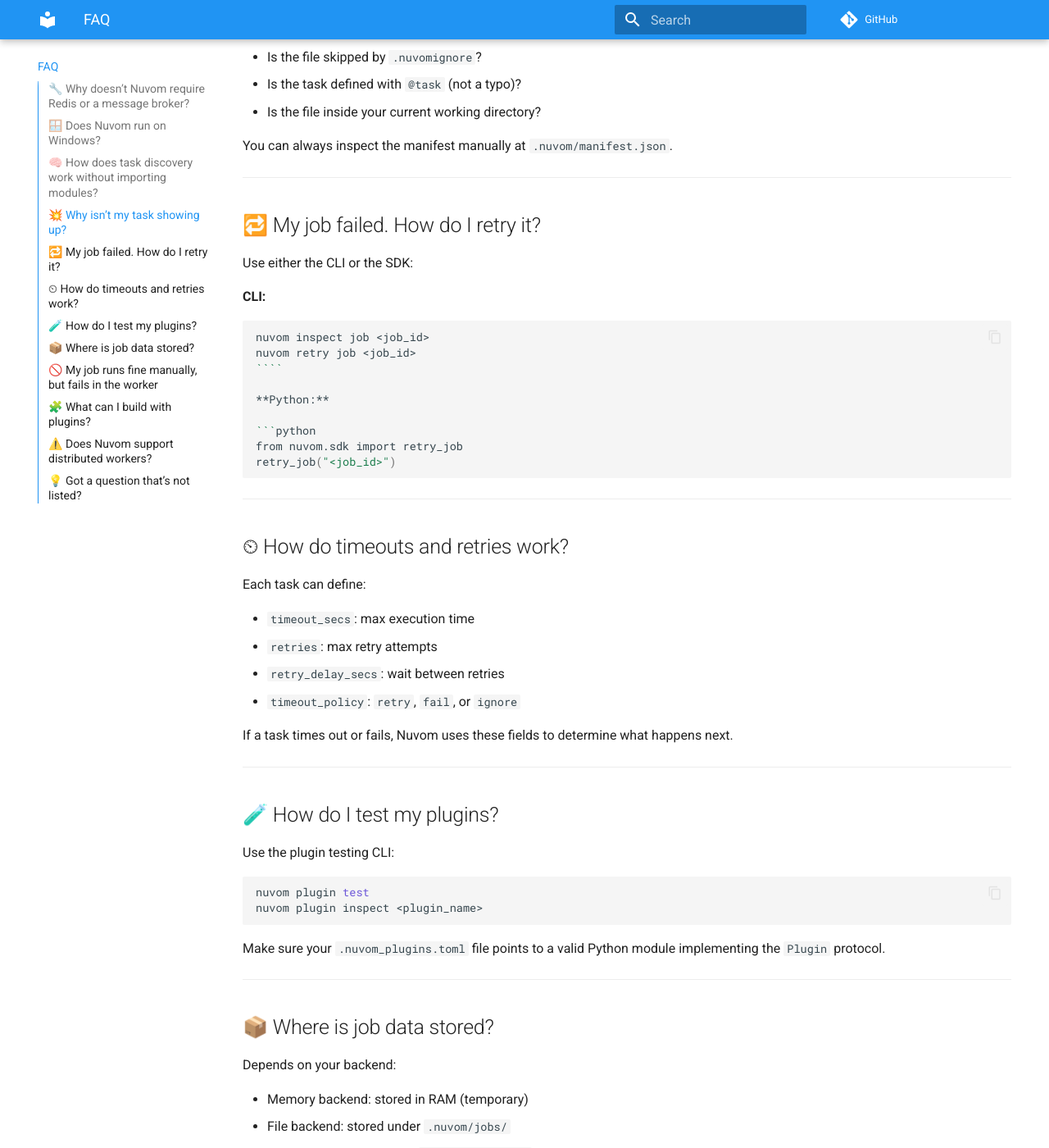
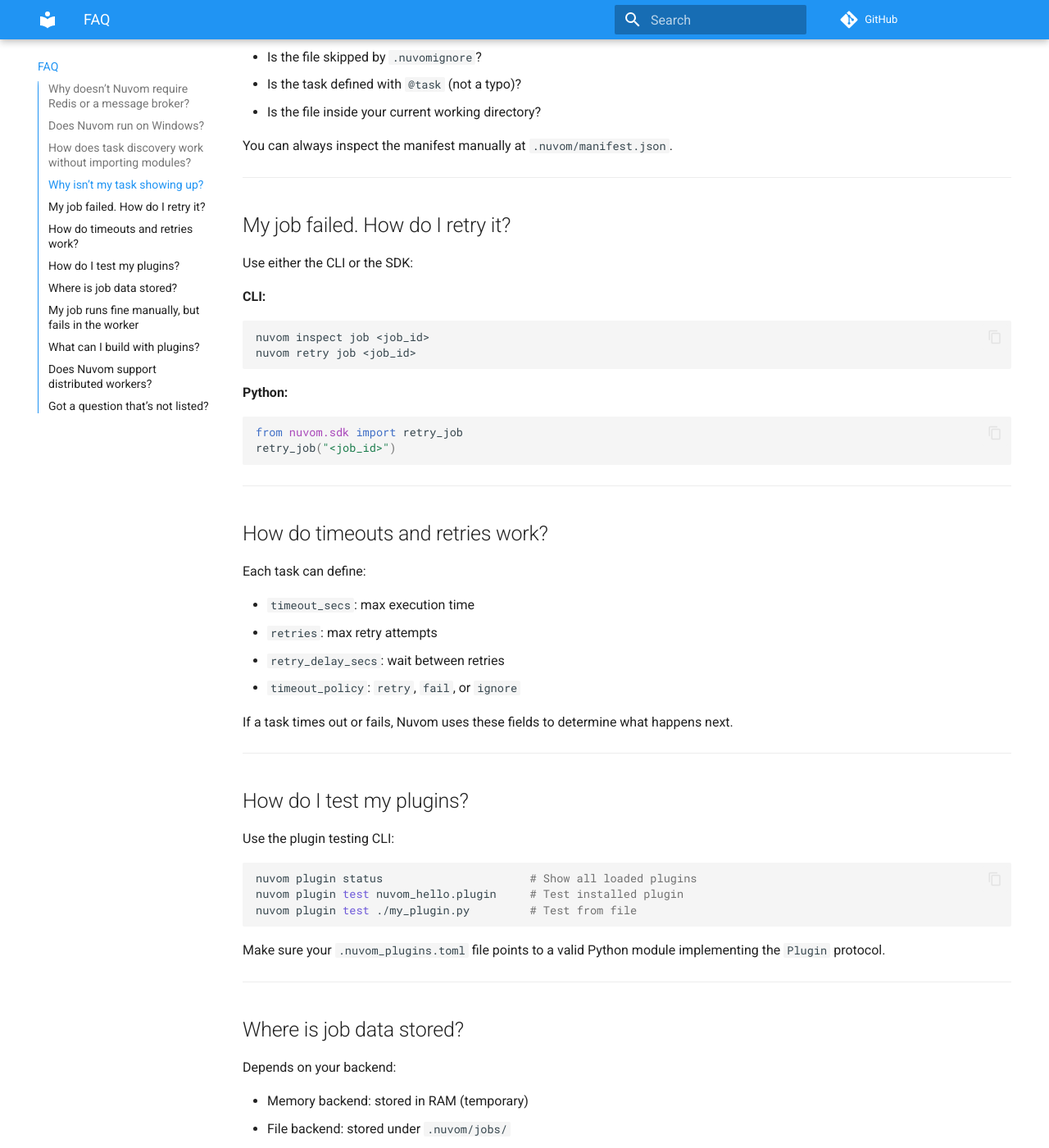
Before and after one commit to nahom-zewdu/Nuvom, an MkDocs documentation site: the page built from docs/faq.md, in a window 1280 px wide and 1400 px high, scrolled down 1119 px. Shown: the whole window at 82% size. Built offline with MkDocs 1.6.1 and Material for MkDocs 9.7.7, drawn with Linux system fonts in a browser that asks for light colours; comment, search, counter and statistics services are not loaded; some of the changed text lies outside the part shown.

Commit message:
style(doc): make sure consistent formatting, fix typo and syntax errors.

`````diff
--- a/docs/faq.md
+++ b/docs/faq.md
@@ -1,10 +1,10 @@
-# ❓ Nuvom FAQ
+# Nuvom FAQ
 
 Welcome to the Nuvom Frequently Asked Questions. This page answers common questions about how Nuvom works, why it was designed this way, and how to resolve potential issues.
 
 ---
 
-## 🔧 Why doesn’t Nuvom require Redis or a message broker?
+## Why doesn’t Nuvom require Redis or a message broker?
 
 Because it doesn’t need one. Nuvom handles queuing and result persistence using **pluggable local backends** like memory, file, and SQLite.
 
@@ -14,13 +14,13 @@
 
 ---
 
-## 🪟 Does Nuvom run on Windows?
+## Does Nuvom run on Windows?
 
 Yes. Nuvom is **100% Windows-compatible** — no reliance on POSIX signals, `fork()`, or Unix-only libraries. It works on Windows, Linux, and macOS out of the box.
 
 ---
 
-## 🧠 How does task discovery work without importing modules?
+## How does task discovery work without importing modules?
 
 Nuvom uses **AST parsing** to detect `@task` decorators. This means:
 
@@ -31,7 +31,7 @@
 
 ---
 
-## 💥 Why isn’t my task showing up?
+## Why isn’t my task showing up?
 
 Check the following:
 
@@ -44,7 +44,7 @@
 
 ---
 
-## 🔁 My job failed. How do I retry it?
+## My job failed. How do I retry it?
 
 Use either the CLI or the SDK:
 
@@ -53,7 +53,7 @@
 ```bash
 nuvom inspect job <job_id>
 nuvom retry job <job_id>
-````
+```
 
 **Python:**
 
@@ -64,7 +64,7 @@
 
 ---
 
-## ⏲ How do timeouts and retries work?
+## How do timeouts and retries work?
 
 Each task can define:
 
@@ -77,20 +77,21 @@
 
 ---
 
-## 🧪 How do I test my plugins?
+## How do I test my plugins?
 
 Use the plugin testing CLI:
 
 ```bash
-nuvom plugin test
-nuvom plugin inspect <plugin_name>
+nuvom plugin status                      # Show all loaded plugins
+nuvom plugin test nuvom_hello.plugin     # Test installed plugin
+nuvom plugin test ./my_plugin.py         # Test from file
 ```
 
 Make sure your `.nuvom_plugins.toml` file points to a valid Python module implementing the `Plugin` protocol.
 
 ---
 
-## 📦 Where is job data stored?
+## Where is job data stored?
 
 Depends on your backend:
 
@@ -102,7 +103,7 @@
 
 ---
 
-## 🚫 My job runs fine manually, but fails in the worker
+## My job runs fine manually, but fails in the worker
 
 This usually means:
 
@@ -120,7 +121,7 @@
 
 ---
 
-## 🧩 What can I build with plugins?
+## What can I build with plugins?
 
 Anything:
 
@@ -133,7 +134,7 @@
 
 ---
 
-## ⚠️ Does Nuvom support distributed workers?
+## Does Nuvom support distributed workers?
 
 Not yet. Current backends (memory, file, SQLite) are designed for **single-host** or **single-disk** usage.
 
@@ -141,6 +142,6 @@
 
 ---
 
-## 💡 Got a question that’s not listed?
+## Got a question that’s not listed?
 
 Open an issue on GitHub or reach out via the project discussion board. We’ll update this page as real-world usage evolves.
`````
